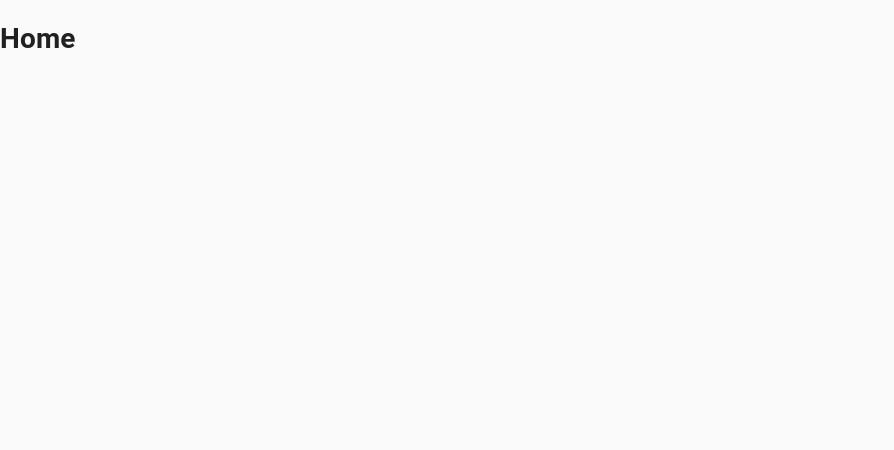
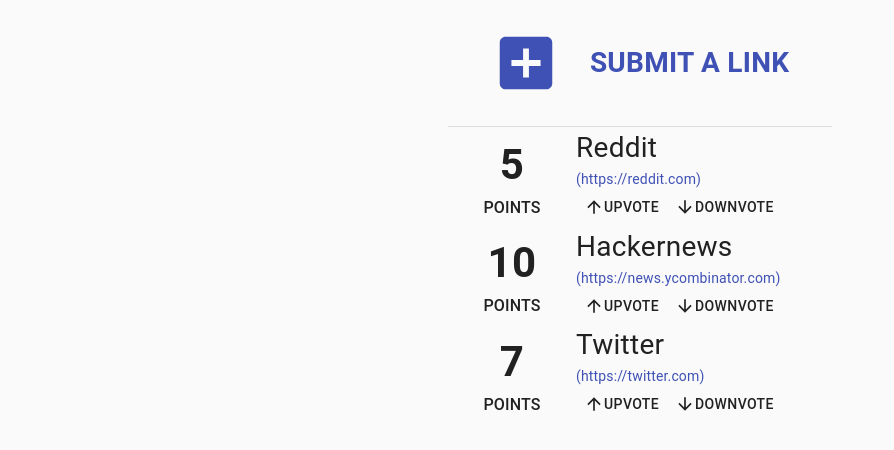
Before and after one commit to CagriUysal/LinkVote, a React (Create React App) app: page / in a window 1280 px wide. Shown: the top 450 px of the page, without its empty margins (0-894 px from the left). Built offline with nearby package versions, Linux system fonts and the light colour scheme; the HTML template or start-up script is replaced by a standard one.

Commit message:
home page skeleton ui, functionality

```diff
--- a/src/App.tsx
+++ b/src/App.tsx
@@ -5,27 +5,6 @@
 import Home from "pages/Home";
 import Add from "pages/Add";
 import DataProvider from "helpers/context/dataContext";
-
-const mockData = [
-  {
-    createdAt: new Date(),
-    name: "Reddit",
-    url: "https://reddit.com",
-    vote: 5,
-  },
-  {
-    createdAt: new Date(),
-    name: "Hackernews",
-    url: "https://news.ycombinator.com",
-    vote: 10,
-  },
-  {
-    createdAt: new Date(),
-    name: "Twitter",
-    url: "https://twitter.com",
-    vote: 7,
-  },
-];
 
 const App: FunctionComponent = () => {
   return (
--- a/src/api/schema.ts
+++ b/src/api/schema.ts
@@ -3,4 +3,5 @@
   name: string;
   url: string;
   vote: number;
+  updatedAt: Date;
 }
--- a/src/api/storageWrapper.ts
+++ b/src/api/storageWrapper.ts
@@ -1,4 +1,3 @@
-// TODO: make wrapper functions async?
 import ISchema from "./schema";
 
 export const getDataFromLocal = (): ISchema[] => {
--- /dev/null
+++ b/src/components/AddLink.tsx
@@ -0,0 +1,43 @@
+import React from "react";
+import { Link } from "@reach/router";
+
+import Grid from "@material-ui/core/Grid";
+import AddBoxIcon from "@material-ui/icons/AddBox";
+import StyledLink from "@material-ui/core/Link";
+import Typography from "@material-ui/core/Typography";
+import { makeStyles } from "@material-ui/core/styles";
+
+const useStyles = makeStyles({
+  addItem: {
+    padding: "2em",
+  },
+  addItemText: {
+    textTransform: "uppercase",
+    fontSize: "2em",
+    fontWeight: "bold",
+  },
+  addItemIcon: {
+    fontSize: "5em",
+  },
+});
+
+const AddLink = () => {
+  const classes = useStyles();
+
+  return (
+    <StyledLink component={Link} to="/add">
+      <Grid
+        container
+        className={classes.addItem}
+        alignItems="center"
+        justify="space-around"
+        wrap="nowrap"
+      >
+        <AddBoxIcon className={classes.addItemIcon} />
+        <Typography className={classes.addItemText}>submit a link</Typography>
+      </Grid>
+    </StyledLink>
+  );
+};
+
+export default AddLink;
--- a/src/components/ItemForm.tsx
+++ b/src/components/ItemForm.tsx
@@ -42,6 +42,7 @@
         url,
         vote: 0,
         createdAt: new Date(),
+        updatedAt: new Date(),
       },
     ]);
 
--- /dev/null
+++ b/src/components/LinkItem.tsx
@@ -0,0 +1,124 @@
+import React, { FunctionComponent, useState } from "react";
+
+import Grid from "@material-ui/core/Grid";
+import Typography from "@material-ui/core/Typography";
+import Link from "@material-ui/core/Link";
+import Button from "@material-ui/core/Button";
+import ArrowUpwardIcon from "@material-ui/icons/ArrowUpward";
+import ArrowDownwardIcon from "@material-ui/icons/ArrowDownward";
+import HighlightOffIcon from "@material-ui/icons/HighlightOff";
+import IconButton from "@material-ui/core/IconButton";
+import Dialog from "@material-ui/core/Dialog";
+import DialogTitle from "@material-ui/core/DialogTitle";
+import DialogActions from "@material-ui/core/DialogActions";
+import { makeStyles } from "@material-ui/core/styles";
+
+import ISchema from "../api/schema";
+
+const useStyles = makeStyles({
+  container: {
+    position: "relative",
+  },
+  vote: {
+    fontSize: "3em",
+    fontWeight: "bold",
+  },
+  name: {
+    fontSize: "2em",
+  },
+  deleteIcon: {
+    position: "absolute",
+    top: 0,
+    right: 0,
+  },
+});
+
+const LinkItem: FunctionComponent<{ item: ISchema }> = ({
+  item: { name, url, vote },
+}) => {
+  const classes = useStyles();
+  const [isMouseOver, setIsMouseOver] = useState(false);
+  const [isDialogOpen, setIsDialogOpen] = useState(false);
+
+  const handleUpvoteClick = () => console.log("upvote");
+  const handleDownvoteClick = () => console.log("downvote");
+
+  const handleDeleteClick = () => setIsDialogOpen(true);
+  const handleDialogClose = () => setIsDialogOpen(false);
+
+  const handleMouseEnter = () => setIsMouseOver(true);
+  const handleMouseLeave = () => setIsMouseOver(false);
+
+  const handleDeleteConfirm = () => {
+    console.log("delete");
+
+    handleDialogClose();
+  };
+
+  return (
+    <>
+      <Grid
+        container
+        wrap="nowrap"
+        alignItems="center"
+        className={classes.container}
+        onMouseEnter={handleMouseEnter}
+        onMouseLeave={handleMouseLeave}
+      >
+        {/* left side (votes) */}
+        <Grid item xs={4}>
+          <Grid container direction="column" alignItems="center">
+            <Typography className={classes.vote}>{vote}</Typography>
+            <Typography style={{ textTransform: "uppercase", fontWeight: 500 }}>
+              points
+            </Typography>
+          </Grid>
+        </Grid>
+
+        {/* right side(information) */}
+        <Grid item xs={8}>
+          <Grid container direction="column">
+            <Typography className={classes.name}>{name}</Typography>
+            <Link href={url}>{`(${url})`}</Link>
+
+            <Grid item>
+              <Button onClick={handleUpvoteClick}>
+                <ArrowUpwardIcon fontSize="small" />
+                upvote
+              </Button>
+              <Button onClick={handleDownvoteClick}>
+                <ArrowDownwardIcon fontSize="small" />
+                downvote
+              </Button>
+            </Grid>
+          </Grid>
+        </Grid>
+
+        {/* delete button positioned absolutely to the right top corner */}
+        <IconButton
+          className={classes.deleteIcon}
+          style={{ display: isMouseOver ? undefined : "none" }}
+          onClick={handleDeleteClick}
+        >
+          <HighlightOffIcon />
+        </IconButton>
+      </Grid>
+
+      <Dialog open={isDialogOpen} onClose={handleDialogClose}>
+        <DialogTitle id="alert-dialog-title">
+          Do you want to remove: <br /> {name}
+        </DialogTitle>
+        <DialogActions>
+          <Button onClick={handleDeleteConfirm} color="primary">
+            ok
+          </Button>
+          <Button onClick={handleDialogClose} color="primary" autoFocus>
+            cancel
+          </Button>
+        </DialogActions>
+      </Dialog>
+    </>
+  );
+};
+
+export default LinkItem;
--- a/src/helpers/hooks/useData.ts
+++ b/src/helpers/hooks/useData.ts
@@ -2,6 +2,30 @@
 
 import { getDataFromLocal } from "../../api/storageWrapper";
 import ISchema from "../../api/schema";
+
+const mockData = [
+  {
+    createdAt: new Date(),
+    name: "Reddit",
+    url: "https://reddit.com",
+    vote: 5,
+    updatedAt: new Date(),
+  },
+  {
+    createdAt: new Date(),
+    name: "Hackernews",
+    url: "https://news.ycombinator.com",
+    vote: 10,
+    updatedAt: new Date(),
+  },
+  {
+    createdAt: new Date(),
+    name: "Twitter",
+    url: "https://twitter.com",
+    vote: 7,
+    updatedAt: new Date(),
+  },
+];
 
 const useData = (): [
   ISchema[],
@@ -10,8 +34,7 @@
   const [data, setData] = useState<ISchema[]>([]);
 
   useEffect(() => {
-    const localData = getDataFromLocal();
-    setData(localData);
+    setData(mockData);
   }, []);
 
   return [data, setData];
--- a/src/pages/Add.tsx
+++ b/src/pages/Add.tsx
@@ -3,9 +3,9 @@
 
 import Typography from "@material-ui/core/Typography";
 import Grid from "@material-ui/core/Grid";
-import { makeStyles } from "@material-ui/core/styles";
 import StyledLink from "@material-ui/core/Link";
 import ArrowBackIcon from "@material-ui/icons/ArrowBack";
+import { makeStyles } from "@material-ui/core/styles";
 
 import ItemForm from "../components/ItemForm";
 
--- a/src/pages/Home.tsx
+++ b/src/pages/Home.tsx
@@ -1,17 +1,37 @@
 import React, { FunctionComponent, useContext } from "react";
 import { RouteComponentProps } from "@reach/router";
 
+import Grid from "@material-ui/core/Grid";
+import Divider from "@material-ui/core/Divider";
+import { makeStyles } from "@material-ui/core/styles";
+
 import { DataContext } from "../helpers/context/dataContext";
+import AddLink from "../components/AddLink";
+import LinkItem from "../components/LinkItem";
+
+const useStyles = makeStyles({
+  container: {
+    width: "30%",
+    margin: "0 auto",
+  },
+});
 
 const Home: FunctionComponent<RouteComponentProps> = () => {
-  const [data, setData] = useContext(DataContext);
+  const classes = useStyles();
+  const [data] = useContext(DataContext);
 
   console.log(data);
 
   return (
-    <div>
-      <h1>Home</h1>
-    </div>
+    <Grid container direction="column" className={classes.container}>
+      <AddLink />
+
+      <Divider />
+
+      {data.map((item) => (
+        <LinkItem key={item.name} item={item} />
+      ))}
+    </Grid>
   );
 };
 
```
